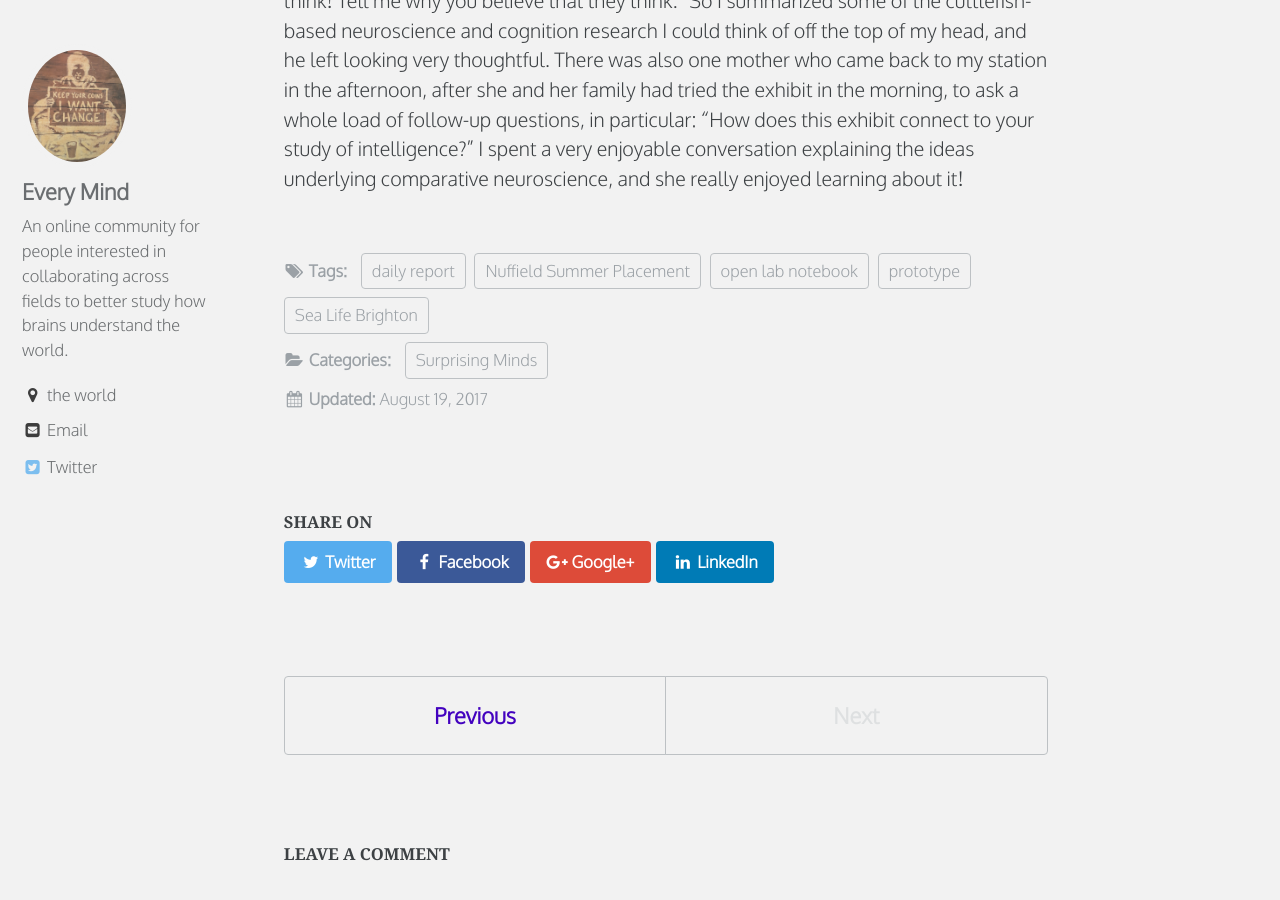
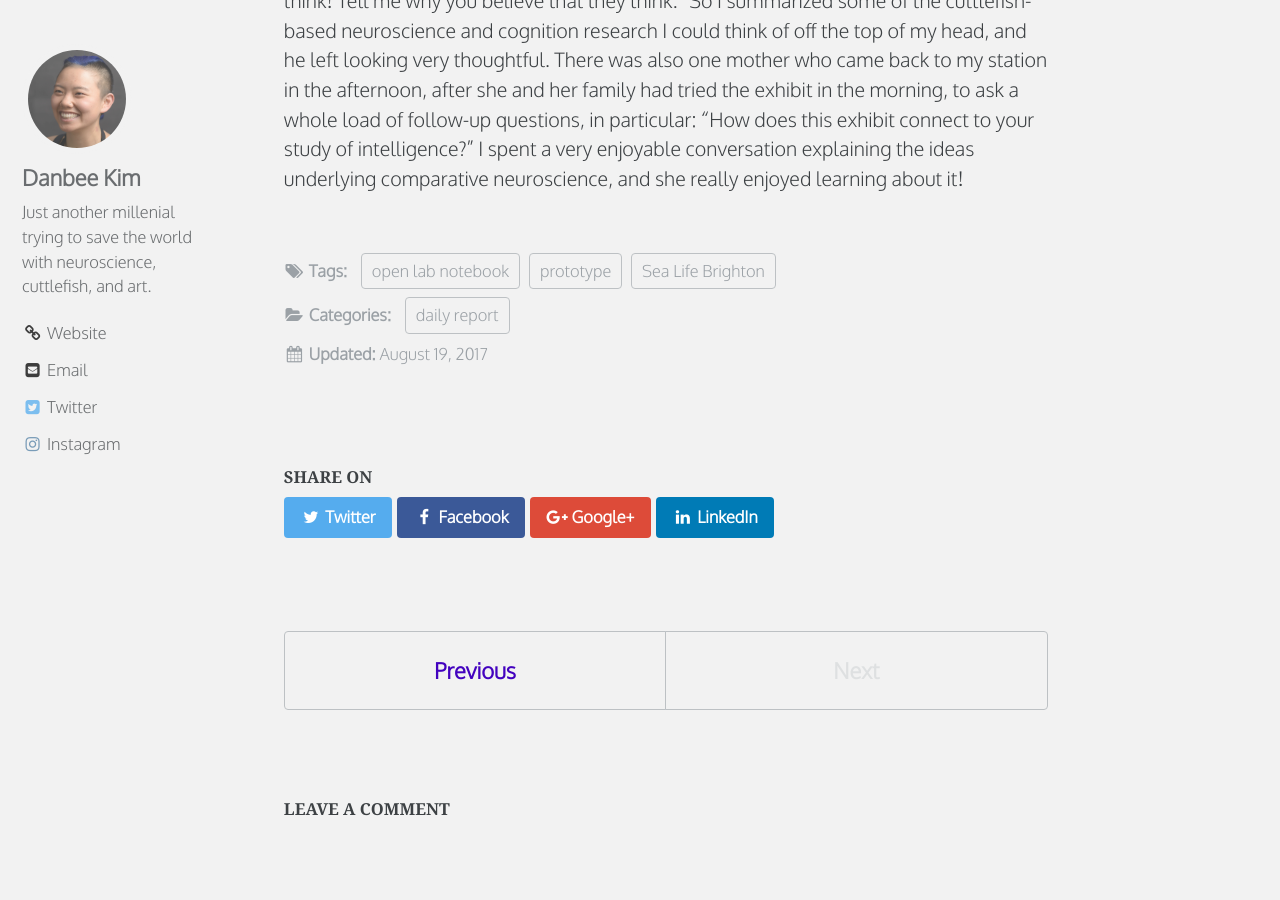
Before and after one commit to everymind/SurprisingMinds, a Jekyll site: the page built from _posts/2017-08-19-surprisingminds-daily-report-August-19-2017.md, in a window 1280 px wide and 900 px high, scrolled down 1025 px. Built offline with Jekyll 4.4.1, drawn with Linux system fonts in a browser that asks for light colours; some web fonts are replaced; comment, search, counter and statistics services are not loaded; some of the changed text lies outside the part shown.

Commit message:
Update 2017-08-19-surprisingminds-daily-report-August-19-2017.md

```diff
--- a/_posts/2017-08-19-surprisingminds-daily-report-August-19-2017.md
+++ b/_posts/2017-08-19-surprisingminds-daily-report-August-19-2017.md
@@ -1,13 +1,12 @@
 ---
 title: "Daily Report: August 19, 2017"
 excerpt: "The exhibit got a steady stream of visitors today; many were the usual foreign language study students, but I also got a significant number of non-white european phenotypes trying out the exhibit."
+author: Danbee Kim
 categories:
-  - Surprising Minds
+  - daily report
 tags:
-  - daily report
   - open lab notebook
   - Sea Life Brighton
-  - Nuffield Summer Placement
   - prototype
 ---
 
```
